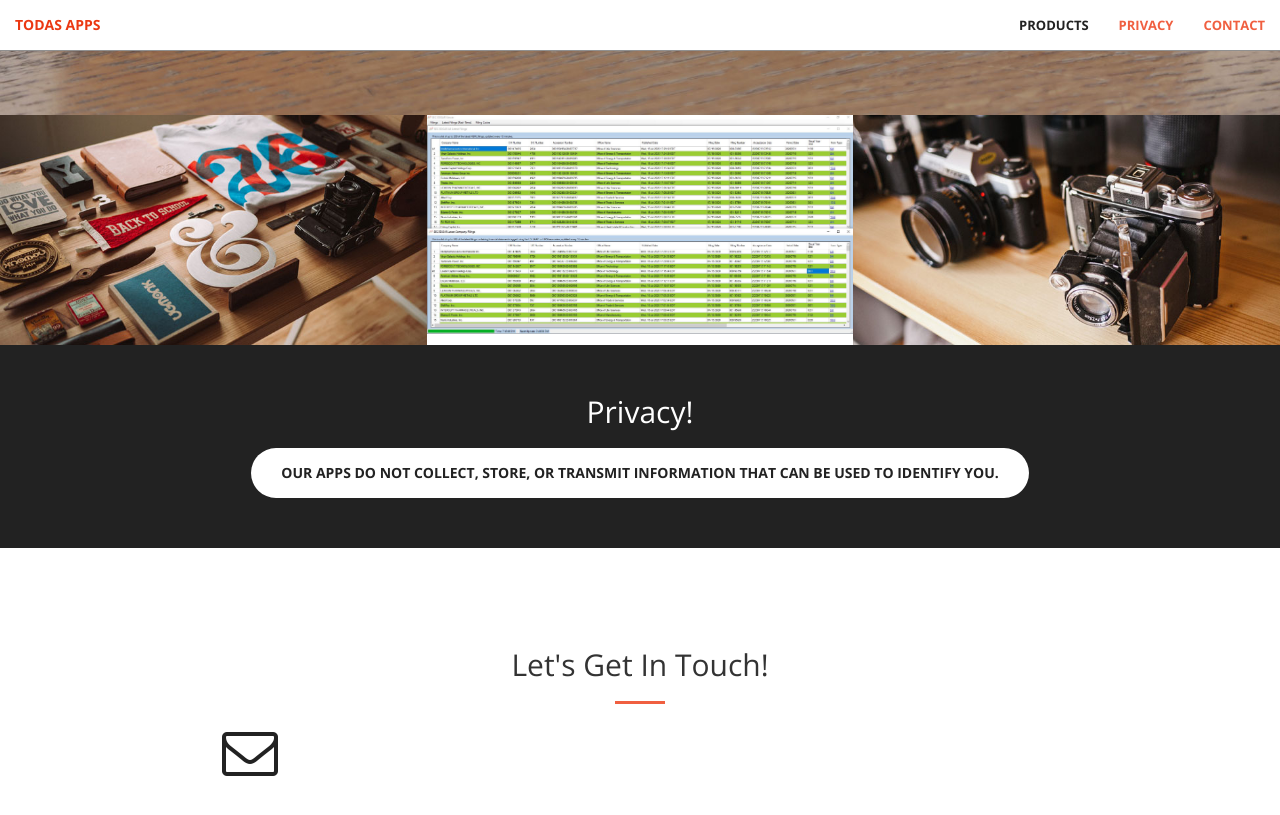
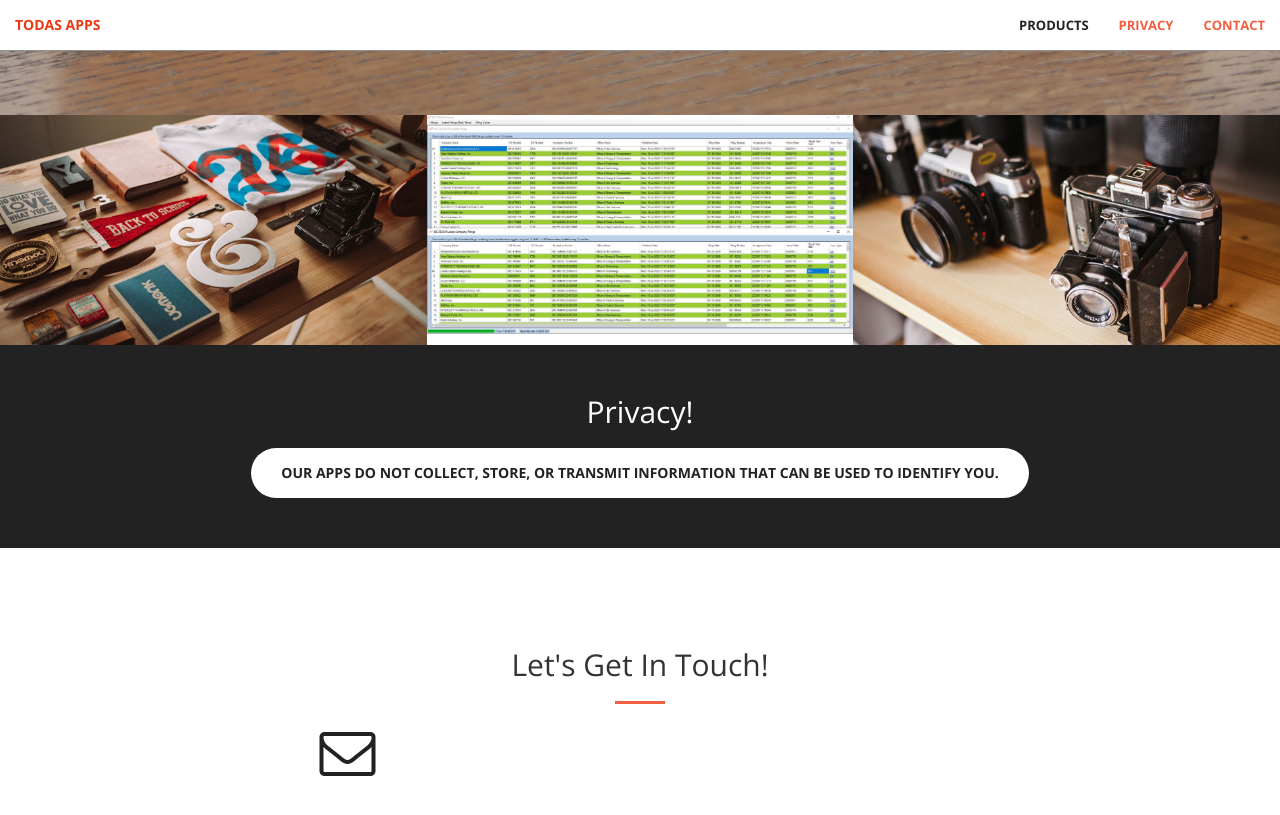
Before and after one commit to todasG/stockDataManager, a Jekyll site: the page built from index.html, in a window 1280 px wide and 900 px high, scrolled down 785 px. Shown: the top 815 px of the window. Built offline with Jekyll 4.4.1, drawn with Linux system fonts in a browser that asks for light colours.

Commit message:
Update contact.html

```diff
--- a/_includes/contact.html
+++ b/_includes/contact.html
@@ -14,7 +14,7 @@
             </a>
         </div>
         -->
-        <div class="col-lg-2 col-lg-offset-1 text-center">
+        <div class="col-lg-2 col-lg-offset-2 text-center">
             <a href="mailto:contact@todasapps.com">
             <i class="fa fa-envelope-o fa-3x wow bounceIn" data-wow-delay=".1s"></i>
                 <p>{{ site.email }}</p>
```
